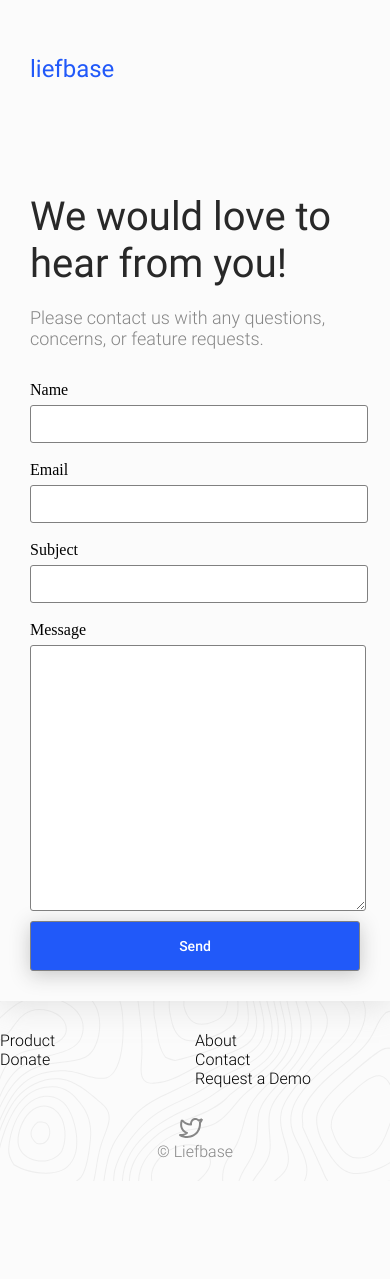
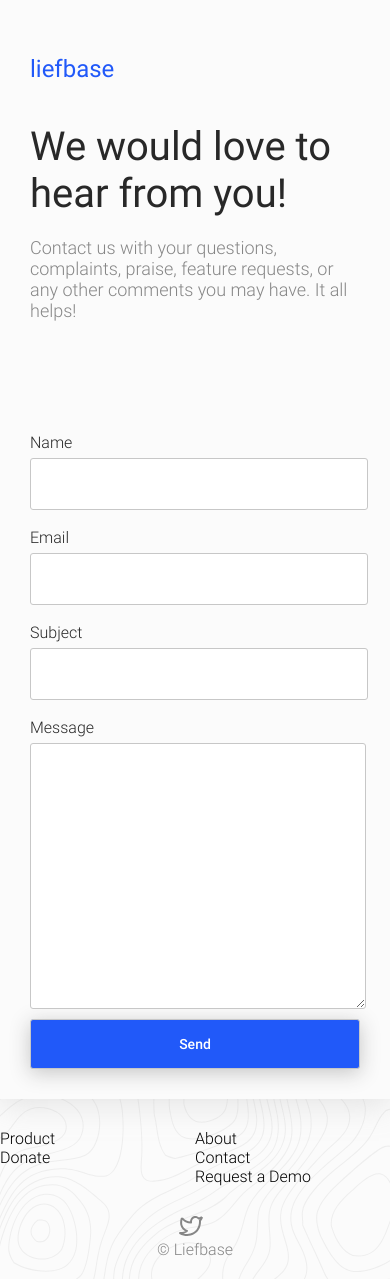
Before and after one commit to ProgrammingJoe/Liefbase-Static-Site, a Flask app: page /contact/0 in a window 390 px wide. Before the commit the page ends 1181 px from the top, so only its background shows below. Run offline with Flask 2, Linux system fonts and the light colour scheme; some libraries are stand-ins or nearby versions.

Commit message:
updates to pages for responsiveness, major updates to contact form page

```diff
--- a/static_site/static/css/contact.css
+++ b/static_site/static/css/contact.css
@@ -1,19 +1,23 @@
 .contact-form {
   margin: auto;
   width: 100%;
-  max-width: 600px;
+  max-width: 700px;
   display: block;
   margin-bottom: 40px;
+}
+
+.contact-form-container {
+  padding-top: 80px;
 }
 .contact-form input, .contact-form textarea {
   width: 100%;
   border-radius: 3px;
   outline: none;
-  border: 1px solid grey;
+  border: 1px solid #C7C7C7;
   margin: 0 0 6px 0;
 }
 .contact-form input {
-  height: 36px;
+  height: 50px;
 }
 .contact-form input#submit {
   height: auto;
--- a/static_site/static/css/fonts.css
+++ b/static_site/static/css/fonts.css
@@ -68,7 +68,7 @@ p {
   margin: 70px 0 24px 0;
 }
 
-.team-intro-header {
+.intro-header {
   font-family: 'Roboto';
   color: #282828;
   font-size: 40px;
@@ -142,6 +142,12 @@ label {
   color: red;
 }
 
+.form-label {
+  font-family: 'Roboto-light';
+  color: #282828;
+  font-size: 16px;
+}
+
 @media only screen and (min-width : 902px) {
 
 }
--- a/static_site/static/css/main.css
+++ b/static_site/static/css/main.css
@@ -51,21 +51,24 @@ a:hover {
 .products-body,
 .demo-container,
 .footer,
+.contact-body,
 .about-body,
-.contact-body,
 .donate-body {
   max-width: 900px;
   padding: 0 30px 0 30px;
   margin: auto;
 }
 
+.about-body {
+  padding: 0 30px 0 60px;
+}
+
 .landing {
-  height: 90vh;
+  min-height: 700px;
   max-height: 700px;
   width: 100vw;
 }
 .landing-bg {
-  height: 90vh;
   width: 200vw;
   max-height: 700px;
   min-height: 700px;
@@ -138,6 +141,7 @@ a:hover {
 
 .products-body {
   position: relative;
+  padding-top: 60px;
 }
 .platform-description {
   padding: 70px 0 70px 0;
@@ -362,6 +366,9 @@ a:hover {
     max-height: 650px;
     min-height: 650px;
   }
+  .about-body {
+    padding: 0 30px 0 30px;
+  }
 }
 
 @media only screen and (max-width : 579px) {
@@ -432,8 +439,7 @@ a:hover {
   .landing-bg {
     width: 240vw;
     margin-left: -70vw;
-    height: 95vh;
-    min-height: 740px;
+    min-height: 700px;
   }
 
   body > :first-child {
@@ -442,6 +448,10 @@ a:hover {
  }
 
   .products-body {
-    padding-top: 140px;
+    padding-top: 40px;
     }
+
+  .about-body {
+    padding: 0 30px 0 30px;
+  }
 }
--- a/static_site/templates/about.html
+++ b/static_site/templates/about.html
@@ -34,7 +34,7 @@
 
     <div class="about-body">
       <div class="team-intro-container">
-        <p class="team-intro-header">{{ _('Bringing everyone together, for effective relief efforts') }}</p>
+        <p class="intro-header">{{ _('Bringing everyone together, for effective relief efforts') }}</p>
         <p class="team-intro-body sub-header">{{ _('Liefbase’s mission is to create dependable, secure, and user friendly platforms to help relief organizations, governments, and the public better collaborate during relief efforts.') }}
         </p>
       </div>
--- a/static_site/templates/contact.html
+++ b/static_site/templates/contact.html
@@ -44,12 +44,12 @@
           {% endif %}
           </p>
         {% else %}
-          <p class="contact-intro header">{{ _('We would love to hear from you!') }}</p>
+          <p class="intro-header">{{ _('We would love to hear from you!') }}</p>
           <p class="contact-sub-intro sub-header">
           {% if success %}
             {{ _('Thanks so much, we will get back to you soon.') }}
           {% else %}
-            {{ _('Please contact us with any questions, concerns, or feature requests.') }}
+            {{ _('Contact us with your questions, complaints, praise, feature requests, or any other comments you may have. It all helps!') }}
           {% endif %}
           </p>
         {% endif %}
```
Also changed, not shown: static_site/static/css/about.css (+15 -2 lines).
